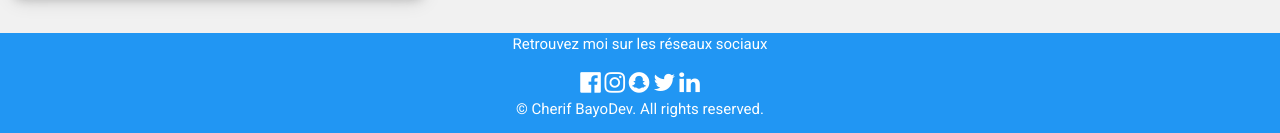
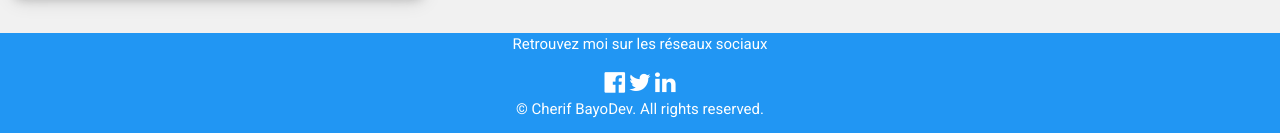
Before and after one commit to cherif-bayo/CV-Cherif-Bayo, a plain HTML site: page index.html in a window 1280 px wide. Shown: the part 1570-1703 px from the top of the page. Drawn offline with nearby package versions, Linux system fonts and the light colour scheme.

Commit message:
adding twitter link and deleting instagram and snapchat

```diff
--- a/index.html
+++ b/index.html
@@ -232,9 +232,7 @@
 	 </div>
  </div>
 </div>
-  <a href="#"><i class="fa fa-instagram  w3-text-white w3-hover-opacity w3-xlarge"></i></a>
-  <a href="#"><i class="fa fa-snapchat  w3-text-white w3-hover-opacity w3-xlarge"></i></a>
-  <a href="#"><i class="fa fa-twitter  w3-text-white w3-hover-opacity w3-xlarge"></i></a>
+  <a href="https://twitter.com/GOOD_BAYO" target="_blank"><i class="fa fa-twitter  w3-text-white w3-hover-opacity w3-xlarge"></i></a>
   <a href="https://www.linkedin.com/in/mohamed-cherif-bayo-2084a9153" target="_blank"><i class="fa fa-linkedin  w3-text-white w3-hover-opacity w3-xlarge"></i></a>
   <p>&copy; Cherif BayoDev. All rights reserved. </p>
 </footer>
```
